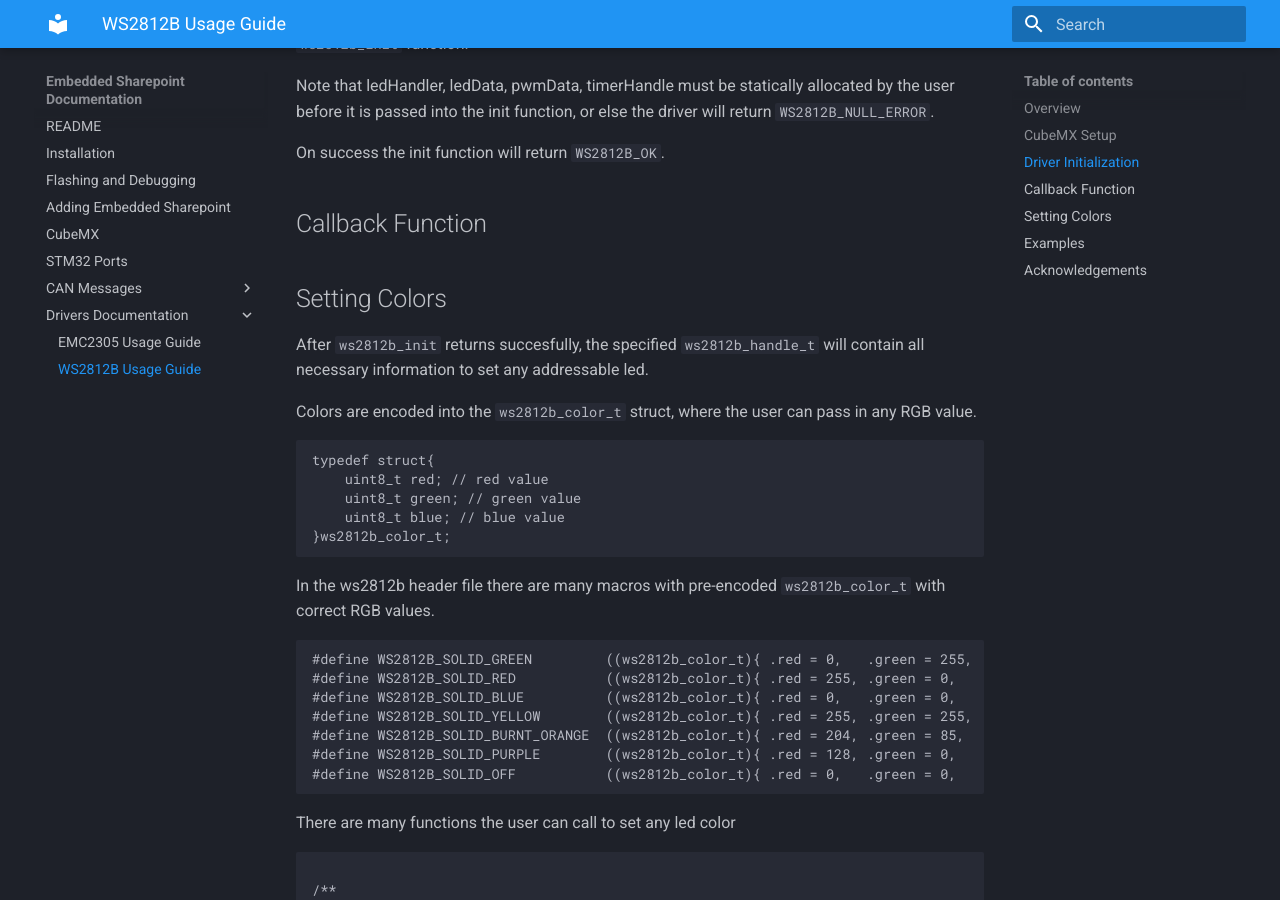
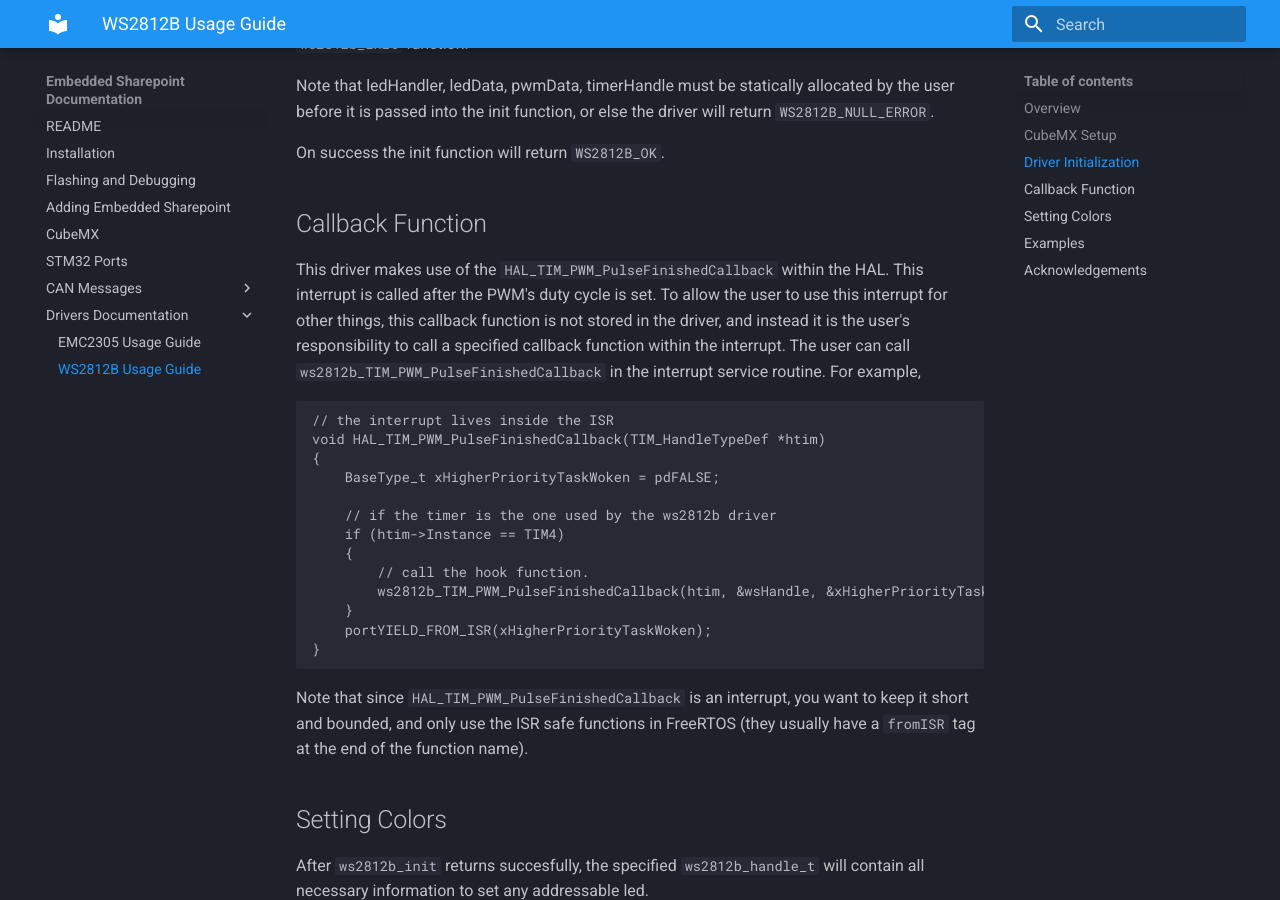
Before and after one commit to lhr-solar/Embedded-Sharepoint, an MkDocs documentation site: the page built from docs/WS2812B.md, in a window 1280 px wide and 900 px high, scrolled down 1435 px. Built offline with MkDocs 1.6.1 and Material for MkDocs 9.7.7, drawn with Linux system fonts in a browser that asks for light colours.

Commit message:
callback docs

````diff
--- a/docs/WS2812B.md
+++ b/docs/WS2812B.md
@@ -53,6 +53,25 @@ Note that ledHandler, ledData, pwmData, timerHandle must be statically allocated
 On success the init function will return ```WS2812B_OK```.
 
 ## Callback Function
+This driver makes use of the ```HAL_TIM_PWM_PulseFinishedCallback``` within the HAL. This interrupt is called after the PWM's duty cycle is set. To allow the user to use this interrupt for other things, this callback function is not stored in the driver, and instead it is the user's responsibility to call a specified callback function within the interrupt. The user can call ```ws2812b_TIM_PWM_PulseFinishedCallback``` in the interrupt service routine. For example,
+
+```c
+// the interrupt lives inside the ISR
+void HAL_TIM_PWM_PulseFinishedCallback(TIM_HandleTypeDef *htim)
+{
+    BaseType_t xHigherPriorityTaskWoken = pdFALSE;
+
+    // if the timer is the one used by the ws2812b driver
+    if (htim->Instance == TIM4)
+    {
+        // call the hook function.
+        ws2812b_TIM_PWM_PulseFinishedCallback(htim, &wsHandle, &xHigherPriorityTaskWoken);
+    }
+    portYIELD_FROM_ISR(xHigherPriorityTaskWoken);
+}
+```
+
+Note that since ```HAL_TIM_PWM_PulseFinishedCallback``` is an interrupt, you want to keep it short and bounded, and only use the ISR safe functions in FreeRTOS (they usually have a ``fromISR`` tag at the end of the function name).
 
 ## Setting Colors
 After ```ws2812b_init``` returns succesfully, the specified ```ws2812b_handle_t``` will contain all necessary information to set any addressable led.
````
